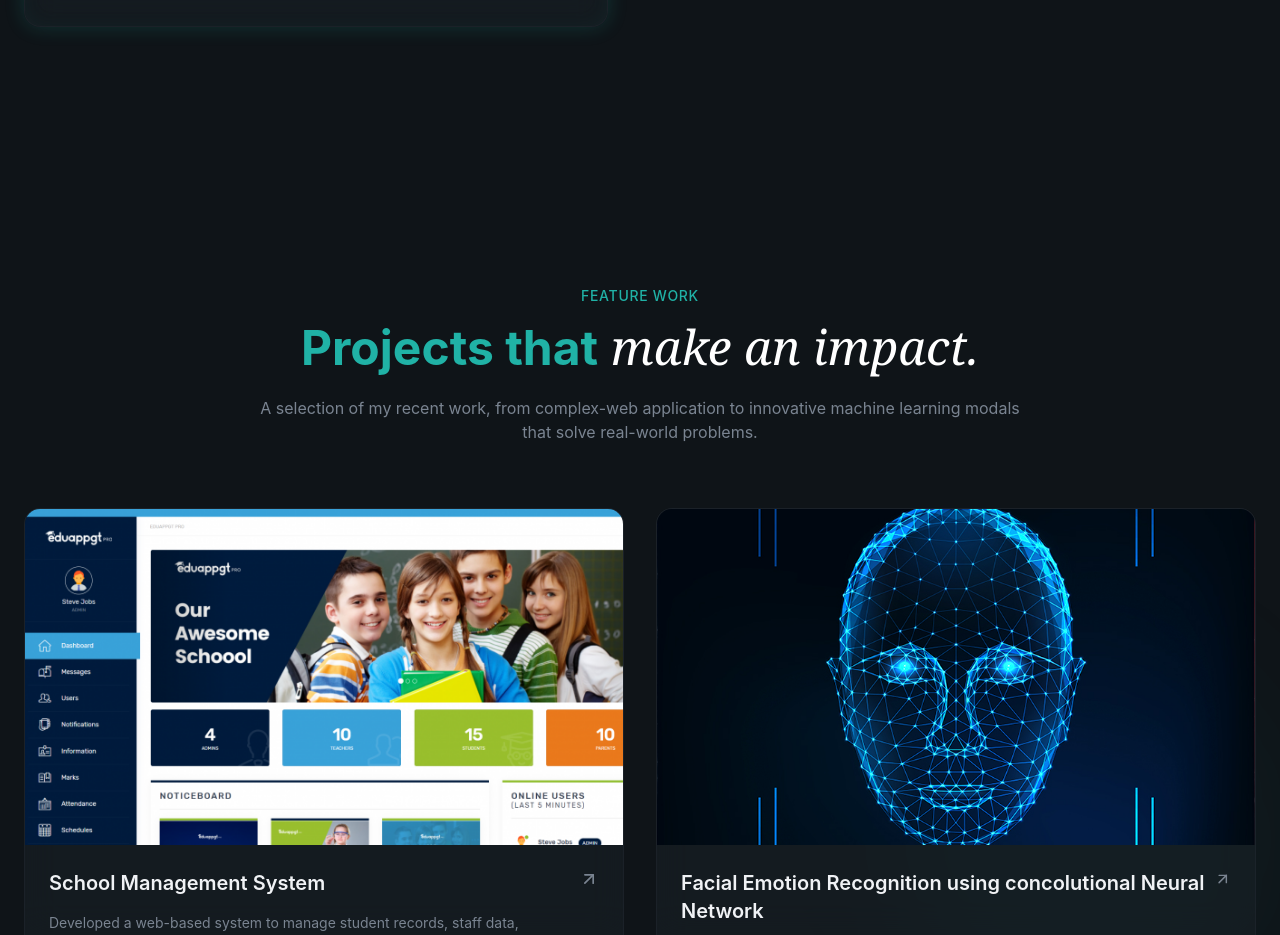
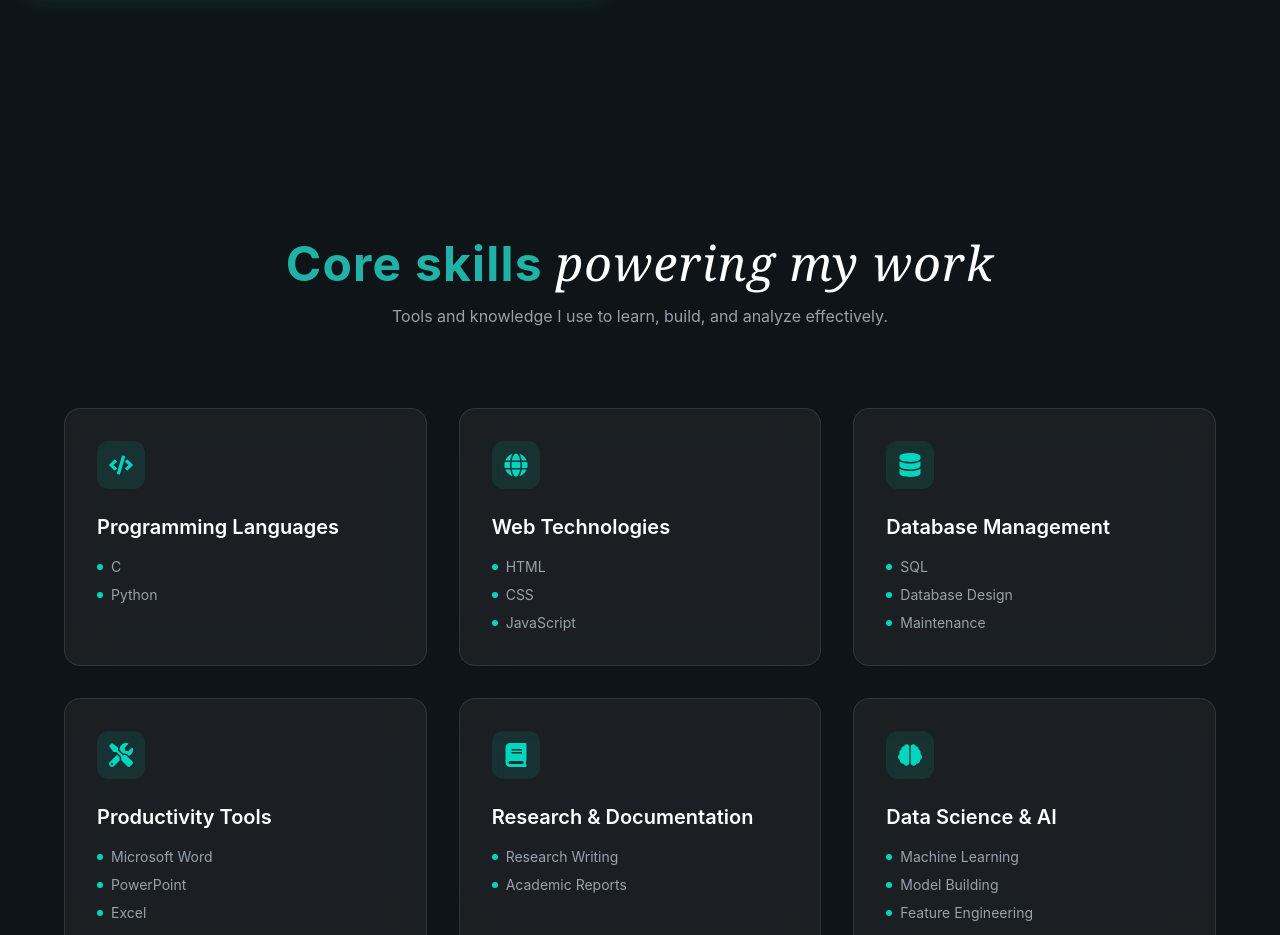
Before and after one commit to Rakesh2062/MEA, a React (Vite) app: page / in a window 1280 px wide. Shown: the part 1865-2800 px from the top of the page. Built offline with nearby package versions, Linux system fonts and the light colour scheme.

Commit message:
Updated Skills section and also about section

```diff
--- a/package.json
+++ b/package.json
@@ -16,9 +16,11 @@
     "@emailjs/browser": "^4.4.1",
     "@tailwindcss/vite": "^4.1.18",
     "emailjs": "^5.0.0",
+    "framer-motion": "^12.26.2",
     "lucide-react": "^0.562.0",
     "react": "^19.2.0",
     "react-dom": "^19.2.0",
+    "react-icons": "^5.5.0",
     "tailwindcss": "^4.1.18"
   },
   "devDependencies": {
--- a/src/App.jsx
+++ b/src/App.jsx
@@ -2,6 +2,7 @@ import { useState } from 'react'
 import NavBar from '@/layout/NavBar'
 import Hero from '@/sections/Hero'
 import About from '@/sections/About'
+import Skills from '@/sections/Skills'
 import Projects from '@/sections/Projects'
 import Experience from '@/sections/Experience'
 import Contact from '@/sections/Contact'
@@ -18,6 +19,7 @@ function App() {
         <main>
           <Hero />
           <About />
+          <Skills />
           <Projects />
           <Education />
           <Experience />
--- a/src/layout/NavBar.jsx
+++ b/src/layout/NavBar.jsx
@@ -5,11 +5,11 @@ import { useState, useEffect } from 'react'
 
 const navLinks = [
     { href: "#about", label: "About" },
+    { href: "#skills", label: "Skills" },
     { href: "#projects", label: "Projects" },
     {href: "#education", label: "Education"},
     { href: "#experience", label: "Experience" },
     { href: "#publications", label: "Publications" },
-
 ]
 
 const NavBar = () => {
--- a/src/sections/Hero.jsx
+++ b/src/sections/Hero.jsx
@@ -66,7 +66,7 @@ const Hero = () => {
               <p
                 className='text-lg text-[#7a8491] max-w-lg animate-fade-in animation-delay-200'
               >
-                Hi, I'm Mohammed Elnazer Abazar - a fullstack developer specializing in React, Node.js, and modern web technologies. I build scalable, seamless and efficient web applications that deliver exceptional user experiences.
+                Hi, I'm Mohammed Elnazer Abazar - a Deep Learning Researcher and Frontend Developer with proven project experience and strong expertise in Prompt Engineering..
               </p>
             </div>
 
--- /dev/null
+++ b/src/sections/Skills.jsx
@@ -0,0 +1,108 @@
+import React from "react";
+import {
+  FaCode,
+  FaGlobe,
+  FaDatabase,
+  FaTools,
+  FaBook,
+  FaBrain
+} from "react-icons/fa";
+
+const skills = [
+  {
+    name: "Programming Languages",
+    items: ["C", "Python"],
+    icon: FaCode
+  },
+  {
+    name: "Web Technologies",
+    items: ["HTML", "CSS", "JavaScript"],
+    icon: FaGlobe
+  },
+  {
+    name: "Database Management",
+    items: ["SQL", "Database Design", "Maintenance"],
+    icon: FaDatabase
+  },
+  {
+    name: "Productivity Tools",
+    items: ["Microsoft Word", "PowerPoint", "Excel"],
+    icon: FaTools
+  },
+  {
+    name: "Research & Documentation",
+    items: ["Research Writing", "Academic Reports"],
+    icon: FaBook
+  },
+  {
+    name: "Data Science & AI",
+    items: [
+      "Machine Learning",
+      "Model Building",
+      "Feature Engineering",
+      "Evaluation"
+    ],
+    icon: FaBrain
+  }
+];
+
+export default function SkillsSection() {
+  return (
+    <section
+      id="skills"
+      className="relative py-28 px-6 md:px-16 text-white overflow-hidden"
+    >
+      {/* Background glow */}
+      <div className="absolute inset-0 -z-10">
+        <div className="absolute top-[-20%] left-[-10%] bg-teal-500/10 rounded-full blur-[140px]" />
+        <div className="absolute bottom-[-20%] right-[-10%] bg-cyan-500/10 rounded-full blur-[140px]" />
+      </div>
+
+      {/* Header */}
+      <div className="max-w-3xl mx-auto text-center mb-20">
+        <h2 className="text-[#20b2a6] text-4xl md:text-5xl font-bold tracking-wide">
+          Core skills <span className="font-serif italic font-normal text-white">powering my work </span>
+        </h2>
+        <p className="mt-4 text-gray-400 text-sm md:text-base">
+          Tools and knowledge I use to learn, build, and analyze effectively.
+        </p>
+      </div>
+
+      {/* Skills Grid */}
+      <div className="max-w-6xl mx-auto grid sm:grid-cols-2 lg:grid-cols-3 gap-8">
+        {skills.map((skill, index) => {
+          const Icon = skill.icon;
+          return (
+            <div
+              key={index}
+              className="group relative rounded-2xl border border-white/10 bg-white/5 backdrop-blur-xl p-8 transition-all duration-300 hover:-translate-y-3 hover:border-teal-400/40 hover:shadow-[0_25px_50px_rgba(0,255,200,0.12)]"
+            >
+              {/* Icon */}
+              <div className="w-12 h-12 rounded-xl bg-teal-400/10 flex items-center justify-center mb-6">
+                <Icon className="text-2xl text-teal-400" />
+              </div>
+
+              {/* Title */}
+              <h3 className="text-xl font-semibold mb-4">
+                {skill.name}
+              </h3>
+
+              {/* Items */}
+              <ul className="space-y-2 text-sm text-gray-400">
+                {skill.items.map((item, i) => (
+                  <li key={i} className="flex items-center gap-2">
+                    <span className="w-1.5 h-1.5 bg-teal-400 rounded-full" />
+                    {item}
+                  </li>
+                ))}
+              </ul>
+
+              {/* Hover glow */}
+              <div className="absolute inset-0 rounded-2xl opacity-0 group-hover:opacity-100 transition pointer-events-none bg-linear-to-br from-teal-400/10 to-transparent" />
+            </div>
+          );
+        })}
+      </div>
+    </section>
+  );
+}
```
Also changed, not shown: 1 other file (tests, documents, lock files or other folders).
